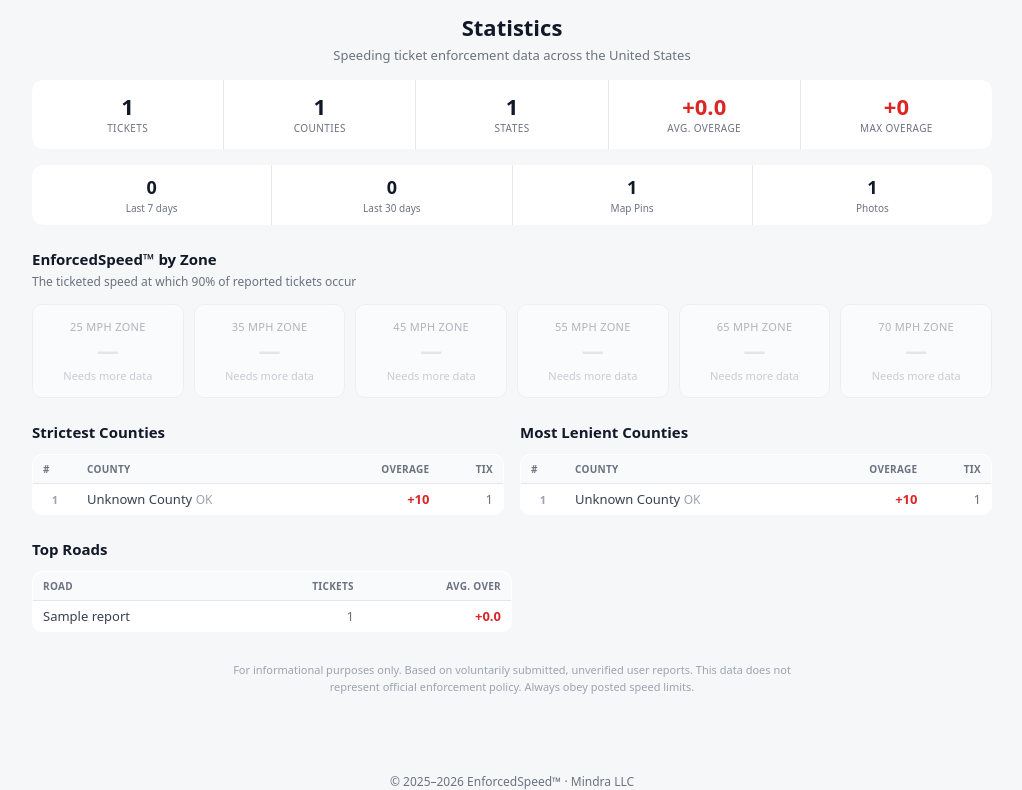
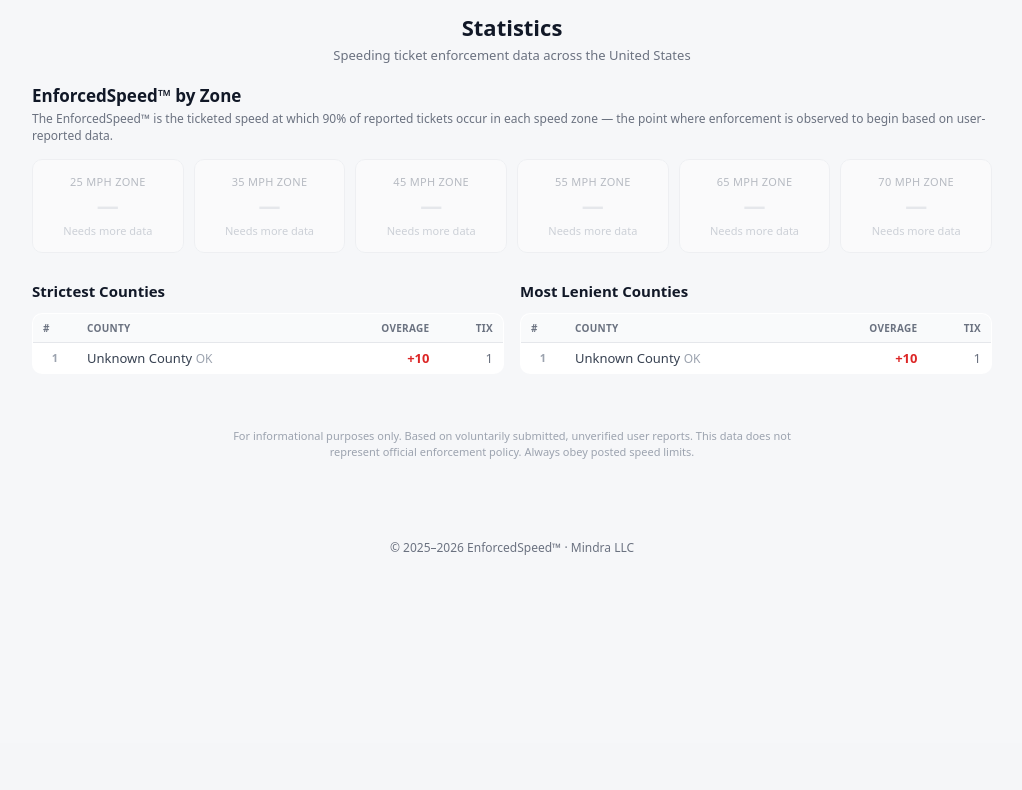
Before and after one commit to n0dr0g488/enforcedspeed, a Flask app: page /strictness in a window 1280 px wide. Shown: the part 57-847 px from the top of the page, without its empty margins (128-1150 px from the left). After the commit the page ends 612 px from the top, so only its background shows below. Run offline with Flask 3, Linux system fonts and the light colour scheme; tables that the repository leaves empty hold one stand-in row (values such as "Sample post"); some libraries are stand-ins or nearby versions.

Commit message:
v565: centered heatmap with cool-to-warm gradient, zones on top, remove summary cards + top roads

```diff
--- a/VERSION.txt
+++ b/VERSION.txt
@@ -1 +1 @@
-v564
+v565
--- a/templates/strictness.html
+++ b/templates/strictness.html
@@ -4,43 +4,32 @@
 <style>
   .stats-page { max-width: 960px; margin: 0 auto; padding: 12px 16px 60px; }
 
-  /* Summary strip */
-  .stats-strip { display: flex; gap: 1px; margin-bottom: 16px; background: #e5e7eb; border-radius: 10px; overflow: hidden; }
-  .stats-strip-item { flex: 1; background: #fff; padding: 14px 10px; text-align: center; }
-  .stats-strip-num { font-size: 22px; font-weight: 700; color: #111827; line-height: 1.1; }
-  .stats-strip-label { font-size: 10px; color: #6b7280; margin-top: 3px; text-transform: uppercase; letter-spacing: 0.4px; }
-
-  /* Activity strip */
-  .activity-strip { display: flex; gap: 1px; background: #e5e7eb; border-radius: 10px; overflow: hidden; margin-bottom: 24px; }
-  .activity-strip-item { flex: 1; background: #fff; padding: 10px; text-align: center; }
-  .activity-strip-num { font-size: 18px; font-weight: 700; color: #111827; }
-  .activity-strip-label { font-size: 10px; color: #6b7280; margin-top: 2px; }
-
-  /* Heatmap */
-  .heatmap-section { margin-bottom: 24px; }
-  .heatmap-title { font-size: 15px; font-weight: 700; color: #111827; margin-bottom: 4px; }
-  .heatmap-sub { font-size: 12px; color: #6b7280; margin-bottom: 12px; }
-  .heatmap-grid { display: grid; grid-template-columns: repeat(12, 1fr); gap: 3px; max-width: 720px; }
-  .heatmap-cell { aspect-ratio: 1; border-radius: 4px; display: flex; flex-direction: column; align-items: center; justify-content: center; font-size: 10px; font-weight: 600; color: #fff; cursor: default; position: relative; transition: transform 0.1s; }
-  .heatmap-cell:hover { transform: scale(1.15); z-index: 2; }
-  .heatmap-cell .hc-abbr { line-height: 1; }
-  .heatmap-cell .hc-val { font-size: 8px; font-weight: 400; opacity: 0.85; line-height: 1; margin-top: 1px; }
-  .heatmap-cell.no-data { background: #f3f4f6; color: #9ca3af; }
-  .heatmap-legend { display: flex; align-items: center; gap: 6px; margin-top: 10px; font-size: 11px; color: #6b7280; }
-  .heatmap-legend-bar { height: 8px; width: 120px; border-radius: 4px; background: linear-gradient(to right, #fca5a5, #dc2626, #7f1d1d); }
-
-  /* EnforcedSpeed breakdown */
-  .es-section { margin-bottom: 24px; }
-  .es-section-title { font-size: 15px; font-weight: 700; color: #111827; margin-bottom: 4px; }
-  .es-section-sub { font-size: 12px; color: #6b7280; margin-bottom: 14px; }
+  /* EnforcedSpeed zone cards */
+  .es-section { margin-bottom: 28px; }
+  .es-section-title { font-size: 17px; font-weight: 700; color: #111827; margin-bottom: 4px; }
+  .es-section-sub { font-size: 12px; color: #6b7280; margin-bottom: 14px; line-height: 1.4; }
   .es-speed-grid { display: grid; grid-template-columns: repeat(auto-fill, minmax(140px, 1fr)); gap: 10px; }
   .es-speed-card { background: #fff; border: 1px solid #e5e7eb; border-radius: 10px; padding: 14px; text-align: center; }
-  .es-speed-card.no-data { opacity: 0.5; }
+  .es-speed-card.no-data { opacity: 0.45; }
   .es-speed-zone { font-size: 11px; color: #6b7280; text-transform: uppercase; letter-spacing: 0.3px; }
   .es-speed-val { font-size: 28px; font-weight: 800; color: #dc2626; line-height: 1.1; margin-top: 4px; }
   .es-speed-val span { font-size: 13px; font-weight: 500; color: #6b7280; }
   .es-speed-val.empty { color: #d1d5db; font-size: 22px; }
   .es-speed-detail { font-size: 11px; color: #9ca3af; margin-top: 6px; }
+
+  /* Heatmap */
+  .heatmap-section { margin-bottom: 28px; }
+  .heatmap-title { font-size: 17px; font-weight: 700; color: #111827; margin-bottom: 4px; }
+  .heatmap-sub { font-size: 12px; color: #6b7280; margin-bottom: 14px; }
+  .heatmap-wrap { display: flex; justify-content: center; }
+  .heatmap-grid { display: grid; gap: 3px; max-width: 660px; width: 100%; }
+  .heatmap-cell { aspect-ratio: 1; border-radius: 4px; display: flex; flex-direction: column; align-items: center; justify-content: center; font-size: 10px; font-weight: 600; color: #fff; cursor: default; position: relative; transition: transform 0.1s; }
+  .heatmap-cell:hover { transform: scale(1.15); z-index: 2; }
+  .heatmap-cell .hc-abbr { line-height: 1; }
+  .heatmap-cell .hc-val { font-size: 8px; font-weight: 400; opacity: 0.85; line-height: 1; margin-top: 1px; }
+  .heatmap-cell.no-data { background: #e5e7eb; color: #9ca3af; }
+  .heatmap-legend { display: flex; align-items: center; justify-content: center; gap: 8px; margin-top: 12px; font-size: 11px; color: #6b7280; }
+  .heatmap-legend-bar { height: 10px; width: 140px; border-radius: 5px; background: linear-gradient(to right, #3b82f6, #60a5fa, #fbbf24, #f97316, #dc2626); }
 
   /* Section */
   .stats-section { margin-bottom: 24px; }
@@ -58,82 +47,61 @@
   .stats-table .t-over { font-weight: 700; color: #dc2626; text-align: right; white-space: nowrap; }
   .stats-table .t-count { color: #6b7280; text-align: right; white-space: nowrap; }
 
-  /* Two-column layout */
   .stats-cols { display: grid; grid-template-columns: 1fr 1fr; gap: 16px; }
   @media (max-width: 700px) { .stats-cols { grid-template-columns: 1fr; } }
 
-  /* Disclaimer */
   .stats-disclaimer { font-size: 11px; color: #9ca3af; text-align: center; margin-top: 30px; line-height: 1.5; max-width: 600px; margin-left: auto; margin-right: auto; }
 </style>
 
 <div class="stats-page">
 
-  <div style="text-align:center; margin-bottom: 16px;">
+  <div style="text-align:center; margin-bottom: 20px;">
     <div style="font-size: 22px; font-weight: 700; color: #111827;">Statistics</div>
     <div style="font-size: 13px; color: #6b7280; margin-top: 4px;">Speeding ticket enforcement data across the United States</div>
   </div>
 
-  {# ═══ SUMMARY STRIP ═══ #}
-  {% if summary %}
-  <div class="stats-strip">
-    <div class="stats-strip-item">
-      <div class="stats-strip-num">{{ summary.total_tickets or 0 }}</div>
-      <div class="stats-strip-label">Tickets</div>
+  {# ═══ ENFORCEDSPEED BY ZONE ═══ #}
+  {% if summary and summary.enforced_speeds %}
+  <div class="es-section">
+    <div class="es-section-title">EnforcedSpeed™ by Zone</div>
+    <div class="es-section-sub">
+      The EnforcedSpeed™ is the ticketed speed at which 90% of reported tickets occur in each speed zone — the point where enforcement is observed to begin based on user-reported data.
     </div>
-    <div class="stats-strip-item">
-      <div class="stats-strip-num">{{ summary.total_counties or 0 }}</div>
-      <div class="stats-strip-label">Counties</div>
-    </div>
-    <div class="stats-strip-item">
-      <div class="stats-strip-num">{{ summary.total_states or 0 }}</div>
-      <div class="stats-strip-label">States</div>
-    </div>
-    <div class="stats-strip-item">
-      <div class="stats-strip-num" style="color:#dc2626;">+{{ summary.avg_overage }}</div>
-      <div class="stats-strip-label">Avg. Overage</div>
-    </div>
-    <div class="stats-strip-item">
-      <div class="stats-strip-num" style="color:#dc2626;">+{{ summary.max_overage }}</div>
-      <div class="stats-strip-label">Max Overage</div>
+    <div class="es-speed-grid">
+      {% for es in summary.enforced_speeds %}
+      <div class="es-speed-card{% if not es.has_data %} no-data{% endif %}">
+        <div class="es-speed-zone">{{ es.posted }} mph zone</div>
+        {% if es.has_data %}
+          <div class="es-speed-val">{{ es.enforced }} <span>mph</span></div>
+          <div class="es-speed-detail">+{{ es.p10_over }} over · {{ es.tickets }} tickets</div>
+        {% else %}
+          <div class="es-speed-val empty">—</div>
+          <div class="es-speed-detail">Needs more data</div>
+        {% endif %}
+      </div>
+      {% endfor %}
     </div>
   </div>
-
-  <div class="activity-strip">
-    <div class="activity-strip-item">
-      <div class="activity-strip-num">{{ summary.tickets_7d or 0 }}</div>
-      <div class="activity-strip-label">Last 7 days</div>
-    </div>
-    <div class="activity-strip-item">
-      <div class="activity-strip-num">{{ summary.tickets_30d or 0 }}</div>
-      <div class="activity-strip-label">Last 30 days</div>
-    </div>
-    <div class="activity-strip-item">
-      <div class="activity-strip-num">{{ summary.total_with_pin or 0 }}</div>
-      <div class="activity-strip-label">Map Pins</div>
-    </div>
-    <div class="activity-strip-item">
-      <div class="activity-strip-num">{{ summary.total_with_photo or 0 }}</div>
-      <div class="activity-strip-label">Photos</div>
-    </div>
-  </div>
+  {% endif %}
 
   {# ═══ STATE HEATMAP ═══ #}
-  {% if summary.state_stats %}
+  {% if summary and summary.state_stats %}
   <div class="heatmap-section">
     <div class="heatmap-title">Enforcement by State</div>
-    <div class="heatmap-sub">Average overage on reported tickets · Lower = stricter enforcement</div>
-    <div class="heatmap-grid" id="stateHeatmap"></div>
+    <div class="heatmap-sub">Average overage on reported tickets · Warmer colors indicate stricter enforcement (lower overage threshold)</div>
+    <div class="heatmap-wrap">
+      <div class="heatmap-grid" id="stateHeatmap"></div>
+    </div>
     <div class="heatmap-legend">
+      <span>More lenient</span>
+      <div class="heatmap-legend-bar"></div>
       <span>Stricter</span>
-      <div class="heatmap-legend-bar"></div>
-      <span>More lenient</span>
-      <span style="margin-left:12px; color:#d1d5db;">■</span> <span>No data</span>
+      <span style="margin-left:14px; color:#d1d5db;">■</span> <span>No data</span>
     </div>
   </div>
 
   <script>
   (function(){
-    // US state tile grid positions (row, col) — standard cartogram layout
     var grid = {
       'AK':[0,0],'ME':[0,11],'WI':[1,5],'VT':[1,10],'NH':[1,11],
       'WA':[2,0],'ID':[2,1],'MT':[2,2],'ND':[2,3],'MN':[2,4],'IL':[2,5],
@@ -152,16 +120,40 @@
     var el = document.getElementById('stateHeatmap');
     if(!el) return;
 
-    // Find min/max for color scale
     var vals = Object.values(stats).map(function(s){ return s.avg; });
     var mn = vals.length ? Math.min.apply(null, vals) : 5;
     var mx = vals.length ? Math.max.apply(null, vals) : 15;
-    if(mn === mx) mx = mn + 1;
+    if(mx - mn < 1) { mn -= 1; mx += 1; }
 
-    // All 50 states + DC
+    // Cool-to-warm: blue (lenient/high overage) → yellow → red (strict/low overage)
+    function heatColor(avg) {
+      var t = 1 - ((avg - mn) / (mx - mn)); // invert: low avg = strict = warm
+      t = Math.max(0, Math.min(1, t));
+      // 5-stop gradient: blue → light blue → yellow → orange → red
+      var r, g, b;
+      if (t < 0.25) {
+        var p = t / 0.25;
+        r = Math.round(59 + (96-59)*p); g = Math.round(130 + (165-130)*p); b = Math.round(246 + (250-246)*p);
+      } else if (t < 0.5) {
+        var p = (t - 0.25) / 0.25;
+        r = Math.round(96 + (251-96)*p); g = Math.round(165 + (191-165)*p); b = Math.round(250 + (36-250)*p);
+      } else if (t < 0.75) {
+        var p = (t - 0.5) / 0.25;
+        r = Math.round(251 + (249-251)*p); g = Math.round(191 + (115-191)*p); b = Math.round(36 + (22-36)*p);
+      } else {
+        var p = (t - 0.75) / 0.25;
+        r = Math.round(249 + (220-249)*p); g = Math.round(115 + (38-115)*p); b = Math.round(22 + (38-22)*p);
+      }
+      return 'rgb(' + r + ',' + g + ',' + b + ')';
+    }
+
+    function textColor(avg) {
+      var t = 1 - ((avg - mn) / (mx - mn));
+      return t > 0.45 ? '#fff' : '#1e293b';
+    }
+
     var allStates = ['AL','AK','AZ','AR','CA','CO','CT','DE','DC','FL','GA','HI','ID','IL','IN','IA','KS','KY','LA','ME','MD','MA','MI','MN','MS','MO','MT','NE','NV','NH','NJ','NM','NY','NC','ND','OH','OK','OR','PA','RI','SC','SD','TN','TX','UT','VT','VA','WA','WV','WI','WY'];
 
-    // Find grid bounds
     var maxRow = 0, maxCol = 0;
     for(var k in grid){
       if(grid[k][0] > maxRow) maxRow = grid[k][0];
@@ -169,38 +161,28 @@
     }
     el.style.gridTemplateColumns = 'repeat(' + (maxCol+1) + ', 1fr)';
 
-    // Create empty grid
     var cells = {};
     for(var r=0; r<=maxRow; r++){
       for(var c=0; c<=maxCol; c++){
         var d = document.createElement('div');
         d.style.gridRow = (r+1);
         d.style.gridColumn = (c+1);
-        d.style.background = 'transparent';
         el.appendChild(d);
         cells[r+','+c] = d;
       }
     }
 
-    // Place states
     allStates.forEach(function(st){
       var pos = grid[st];
       if(!pos) return;
       var key = pos[0]+','+pos[1];
       var cell = cells[key];
       if(!cell) return;
-
       cell.className = 'heatmap-cell';
       var s = stats[st];
       if(s){
-        var t = (s.avg - mn) / (mx - mn); // 0=strict, 1=lenient
-        // Color: strict=light red, lenient=dark red
-        var r = Math.round(220 + (127-220)*t*(t<0.5?0:1));
-        var g = Math.round(160 - 130*t);
-        var b = Math.round(160 - 130*t);
-        // Simpler: use opacity on a red base
-        var intensity = 0.25 + 0.75 * t;
-        cell.style.background = 'rgba(185, 28, 28, ' + intensity + ')';
+        cell.style.background = heatColor(s.avg);
+        cell.style.color = textColor(s.avg);
         cell.innerHTML = '<span class="hc-abbr">' + st + '</span><span class="hc-val">+' + Math.round(s.avg) + '</span>';
         cell.title = st + ': avg +' + s.avg + ' mph over (' + s.tickets + ' tickets)';
       } else {
@@ -211,29 +193,6 @@
     });
   })();
   </script>
-  {% endif %}
-  {% endif %}
-
-  {# ═══ ENFORCEDSPEED BY ZONE ═══ #}
-  {% if summary and summary.enforced_speeds %}
-  <div class="es-section">
-    <div class="es-section-title">EnforcedSpeed™ by Zone</div>
-    <div class="es-section-sub">The ticketed speed at which 90% of reported tickets occur</div>
-    <div class="es-speed-grid">
-      {% for es in summary.enforced_speeds %}
-      <div class="es-speed-card{% if not es.has_data %} no-data{% endif %}">
-        <div class="es-speed-zone">{{ es.posted }} mph zone</div>
-        {% if es.has_data %}
-          <div class="es-speed-val">{{ es.enforced }} <span>mph</span></div>
-          <div class="es-speed-detail">+{{ es.p10_over }} over · {{ es.tickets }} tickets</div>
-        {% else %}
-          <div class="es-speed-val empty">—</div>
-          <div class="es-speed-detail">Needs more data</div>
-        {% endif %}
-      </div>
-      {% endfor %}
-    </div>
-  </div>
   {% endif %}
 
   {# ═══ COUNTY RANKINGS ═══ #}
@@ -277,25 +236,6 @@
     </div>
   </div>
 
-  {# ═══ TOP ROADS ═══ #}
-  {% if summary and summary.top_roads %}
-  <div class="stats-section">
-    <div class="stats-section-title">Top Roads</div>
-    <table class="stats-table" style="max-width:480px;">
-      <thead><tr><th>Road</th><th style="text-align:right;">Tickets</th><th style="text-align:right;">Avg. Over</th></tr></thead>
-      <tbody>
-        {% for rd in summary.top_roads %}
-        <tr>
-          <td style="font-weight:500;">{{ rd.road }}</td>
-          <td class="t-count">{{ rd.count }}</td>
-          <td class="t-over">+{{ rd.avg_over }}</td>
-        </tr>
-        {% endfor %}
-      </tbody>
-    </table>
-  </div>
-  {% endif %}
-
   <div class="stats-disclaimer">
     For informational purposes only. Based on voluntarily submitted, unverified user reports.
     This data does not represent official enforcement policy. Always obey posted speed limits.
```
